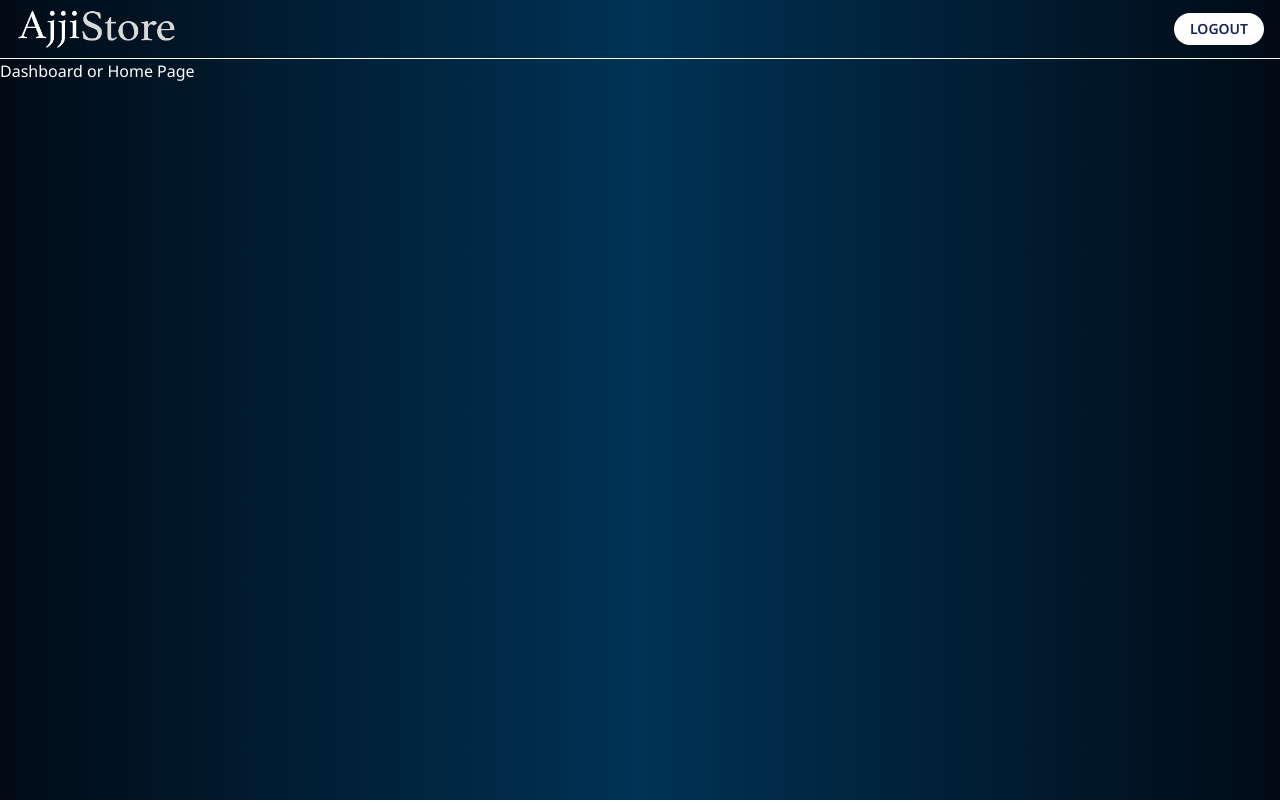
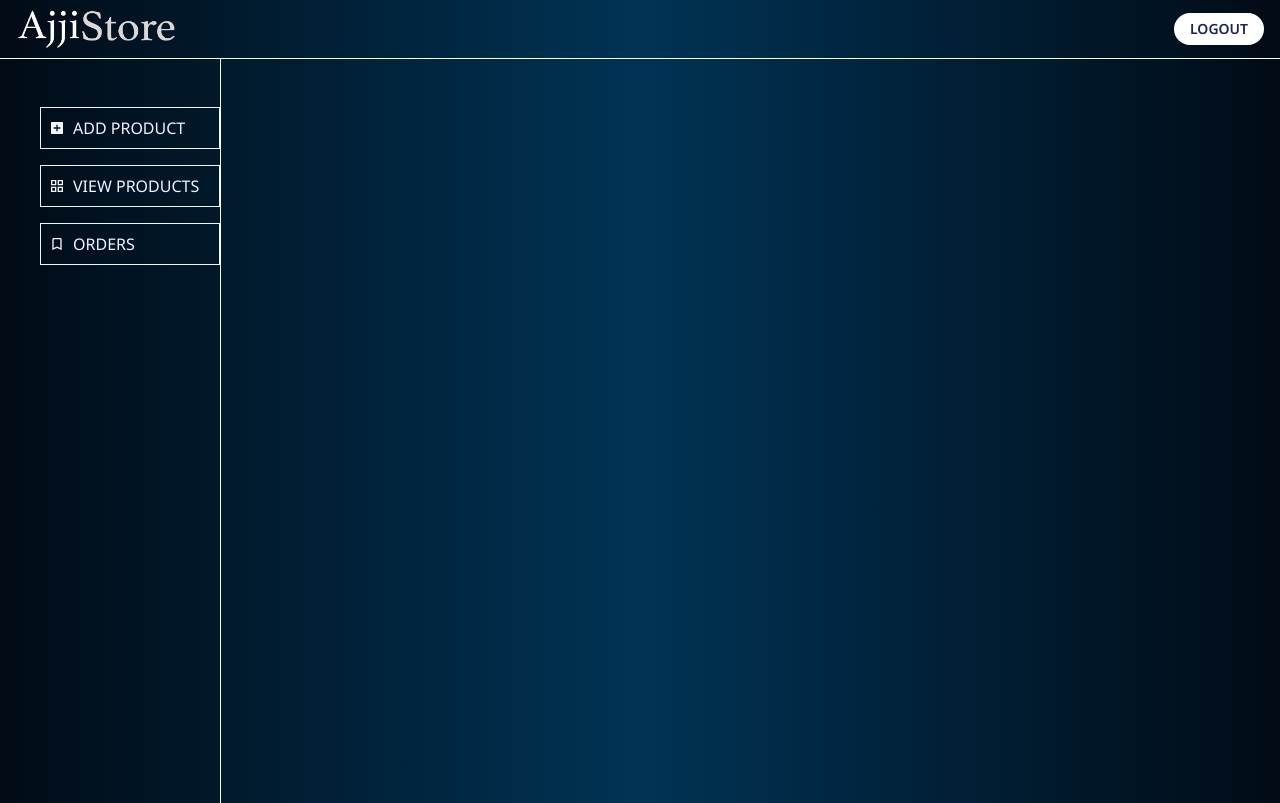
Before and after one commit to asjadahamed77/Ajji-Store, a React (Vite) app in the folder admin/: page / in a window 1280 px wide. Built offline with nearby package versions, Linux system fonts and the light colour scheme; no server answers; sample sign-in values are in the browser's storage.

Commit message:
Fixed and Completed navbar and sidebar

```diff
--- a/admin/package.json
+++ b/admin/package.json
@@ -16,6 +16,7 @@
     "react": "^19.1.0",
     "react-dom": "^19.0.0",
     "react-hot-toast": "^2.5.2",
+    "react-icons": "^5.5.0",
     "react-redux": "^9.2.0",
     "react-router-dom": "^7.5.0",
     "tailwindcss": "^4.1.3"
--- a/admin/src/App.jsx
+++ b/admin/src/App.jsx
@@ -4,7 +4,8 @@ import { Provider } from "react-redux";
 import store from "./redux/store";
 import { Toaster } from "react-hot-toast";
 import Login from "./pages/Login";
-import { useEffect } from "react";
+import { useEffect, useState } from "react";
+import Sidebar from "./components/Sidebar";
 
 // This component handles redirect if no token
 const ProtectedRoute = ({ children }) => {
@@ -19,6 +20,7 @@ const ProtectedRoute = ({ children }) => {
 
 function App() {
   const adminToken = localStorage.getItem("adminToken");
+  const [showSidebar,setShowSidebar] = useState(false)
 
   return (
     <Provider store={store}>
@@ -46,8 +48,15 @@ function App() {
           path="/"
           element={
             <ProtectedRoute>
-              <Navbar />
-              <div>Dashboard or Home Page</div>
+              <Navbar showSidebar={showSidebar} setShowSidebar={setShowSidebar} />
+             <div className="flex h-[93vh] overflow-y-scroll">
+             <div className=" h-full md:border-r">
+                <Sidebar  />
+              </div>
+              <div className="flex-grow h-full">
+
+              </div>
+             </div>
             </ProtectedRoute>
           }
         />
--- a/admin/src/components/Navbar.jsx
+++ b/admin/src/components/Navbar.jsx
@@ -1,12 +1,17 @@
 import React from 'react'
 import logo from '../assets/logo/AjjiStore.png'
-import {Link, useNavigate} from 'react-router-dom'
-import { useDispatch } from 'react-redux';
-import { clearAuthState, logout } from '../redux/slices/adminSlice';
+import { Link, useNavigate, NavLink } from 'react-router-dom'
+import { useDispatch } from 'react-redux'
+import { clearAuthState, logout } from '../redux/slices/adminSlice'
+import { HiOutlineMenuAlt4 } from "react-icons/hi"
+import { IoClose } from "react-icons/io5"
+import { RiAddBoxFill } from "react-icons/ri"
+import { MdGridView, MdBookmarkBorder } from "react-icons/md"
 
-const Navbar = () => {
+const Navbar = ({ showSidebar, setShowSidebar }) => {
   const dispatch = useDispatch()
-const navigate = useNavigate()
+  const navigate = useNavigate()
+
   const logoutHandler = () => {
     dispatch(logout())
     dispatch(clearAuthState())
@@ -14,11 +19,68 @@ const navigate = useNavigate()
   }
 
   return (
-    <div className='flex items-center justify-between px-4 py-2 border-b'>
-      <Link to={'/'}>
-      <img src={logo} alt="Admin" className='w-32 sm:w-40' />
+    <div className='flex items-center justify-between px-4 py-2 border-b relative z-50'>
+      {/* Menu Icon for Mobile */}
+      <div onClick={() => setShowSidebar(true)} className='md:hidden'>
+        <HiOutlineMenuAlt4 className='text-2xl cursor-pointer text-blue-50' />
+      </div>
+
+      {/* Logo */}
+      <Link to='/'>
+        <img src={logo} alt="Admin" className='w-32 sm:w-40' />
       </Link>
-      <button onClick={logoutHandler} className='uppercase text-sm font-semibold bg-white text-blue-950 px-4 py-1.5 hover:opacity-75 duration-300 transition-all rounded-full '>LOGOUT</button>
+
+      {/* Logout Button */}
+      <button
+        onClick={logoutHandler}
+        className='uppercase text-sm font-semibold bg-white text-blue-950 px-4 py-1.5 hover:opacity-75 duration-300 transition-all rounded-full'>
+        LOGOUT
+      </button>
+
+      {/* Overlay & Sidebar for Mobile */}
+      {showSidebar && (
+        <div className='fixed inset-0 z-40 flex'>
+          {/* Overlay */}
+          <div
+            onClick={() => setShowSidebar(false)}
+            className='fixed inset-0  backdrop-blur-2xl transition-opacity duration-300'
+          />
+
+          {/* Sidebar */}
+          <div
+            className={`relative bg-white/30  h-full p-4  transition-all  duration-1000  ${
+              showSidebar ? 'translate-x-0 w-[280px]' : '-translate-x-full'
+            }`}
+          >
+            {/* Close Icon */}
+            <p
+              onClick={() => setShowSidebar(false)}
+              className='flex justify-end text-white text-3xl mb-4 cursor-pointer'
+            >
+              <IoClose />
+            </p>
+
+            {/* Sidebar Menu */}
+            <ul className='flex flex-col gap-4 mt-12 text-white'>
+              <NavLink to='/' onClick={() => setShowSidebar(false)}>
+                <li className='flex items-center gap-2 p-2 border hover:bg-amber-50 hover:text-blue-950 transition-all duration-300'>
+                  <RiAddBoxFill /> ADD PRODUCT
+                </li>
+              </NavLink>
+              <NavLink to='/' onClick={() => setShowSidebar(false)}>
+                <li className='flex items-center gap-2 p-2 border hover:bg-amber-50 hover:text-blue-950 transition-all duration-300'>
+                  <MdGridView /> VIEW PRODUCTS
+                </li>
+              </NavLink>
+              <NavLink to='/' onClick={() => setShowSidebar(false)}>
+                <li className='flex items-center gap-2 p-2 border hover:bg-amber-50 hover:text-blue-950 transition-all duration-300'>
+                  <MdBookmarkBorder /> ORDERS
+                </li>
+              </NavLink>
+            </ul>
+          </div>
+        </div>
+      )}
     </div>
   )
 }
--- /dev/null
+++ b/admin/src/components/Sidebar.jsx
@@ -0,0 +1,34 @@
+import React from 'react';
+import { NavLink } from 'react-router-dom';
+import { RiAddBoxFill } from "react-icons/ri";
+import { MdGridView, MdBookmarkBorder } from "react-icons/md";
+
+
+const Sidebar = () => {
+  return (
+    <div className='md:w-[220px] h-full flex flex-col items-end '>
+      {/* Desktop Sidebar */}
+      <ul className='hidden w-[180px] mt-12 md:flex flex-col gap-4'>
+        <NavLink to='/' className="text-blue-50 hover:bg-amber-50 hover:text-blue-950 border transition-all duration-300">
+          <li className='flex items-center gap-2 p-2 cursor-pointer'>
+            <RiAddBoxFill /> ADD PRODUCT
+          </li>
+        </NavLink>
+        <NavLink to='/' className="text-blue-50 hover:bg-amber-50 hover:text-blue-950 border transition-all duration-300">
+          <li className='flex items-center gap-2 p-2 cursor-pointer'>
+            <MdGridView /> VIEW PRODUCTS
+          </li>
+        </NavLink>
+        <NavLink to='/' className="text-blue-50 hover:bg-amber-50 hover:text-blue-950 border transition-all duration-300">
+          <li className='flex items-center gap-2 p-2 cursor-pointer'>
+            <MdBookmarkBorder /> ORDERS
+          </li>
+        </NavLink>
+      </ul>
+
+
+    </div>
+  );
+};
+
+export default Sidebar;
```
Also changed, not shown: 1 other file (tests, documents, lock files or other folders).
